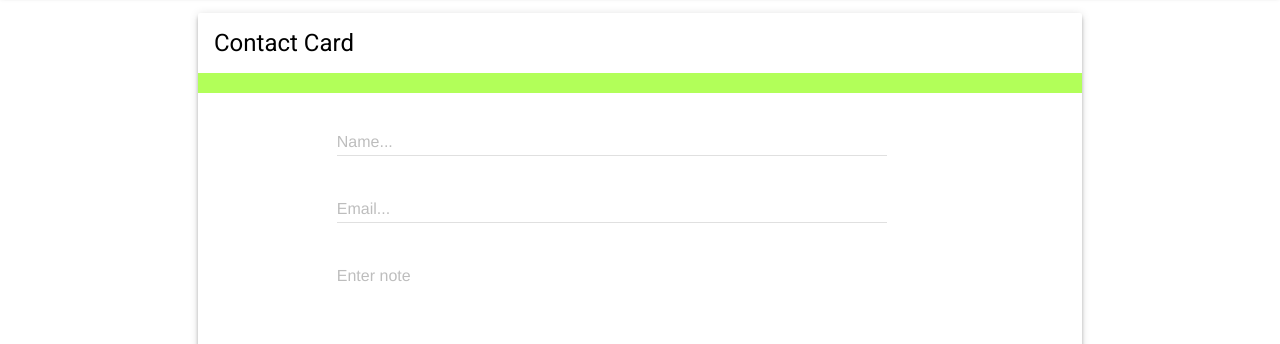
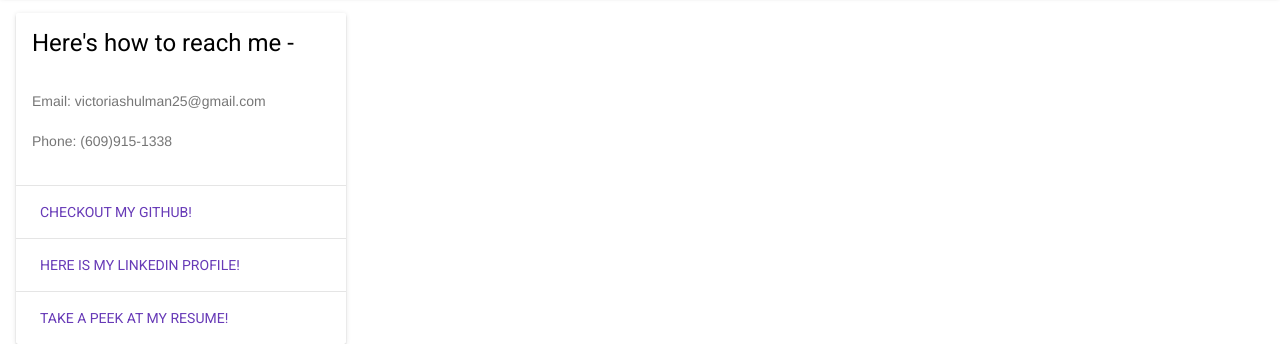
Before and after one commit to vshulman25/allaboutvick, a plain HTML site: page assets/contact.html in a window 1280 px wide. Shown: the part 456-800 px from the top of the page. Drawn offline with nearby package versions, Linux system fonts and the light colour scheme.

Commit message:
additonal files for portfilio with resume update

```diff
--- a/assets/contact.html
+++ b/assets/contact.html
@@ -46,49 +46,36 @@
                     </nav>
                 </div>
             </header>
-            <div class="mdl-layout__drawer">
-                <span class="mdl-layout__title"></span>
-                <nav class="mdl-navigation">
-                    <a class="mdl-navigation__link" href="../assets/about.html">About Me</a>
-                    <a class="mdl-navigation__link" href="../assets/index.html">Portfolio</a>
-                    <a class="mdl-navigation__link" href="../assets/contact.html">Contact Me</a>
-                </nav>
-            </div>
+
             <main class="mdl-layout__content">
-
-
-            <div class="mdl-grid portfolio-max-width portfolio-contact">
-                <div class="mdl-cell mdl-cell--12-col mdl-card mdl-shadow--4dp">
+                <div class="mdl-grid">
+                    <div class="mdl-cell mdl-cell--12-col graybox">
+                        <div class="demo-card-wide mdl-card mdl-shadow--2dp">
                             <div class="mdl-card__title">
-                        <h2 class="mdl-card__title-text">Contact Card</h2>
-                    </div>
-                    <div class="mdl-card__media">
-                        <img class="article-image" src=" images/contact-image.jpg" border="0" alt="">
+                                <h2 class="mdl-card__title-text">Here's how to reach me - </h2>
                             </div>
                             <div class="mdl-card__supporting-text">
-
-                        <form action="#" class="">
-                            <div class="mdl-textfield mdl-js-textfield mdl-textfield--floating-label">
-                                <input class="mdl-textfield__input" pattern="[A-Z,a-z, ]*" type="text" id="Name">
-                                <label class="mdl-textfield__label" for="Name">Name...</label>
-                                <span class="mdl-textfield__error">Letters and spaces only</span>
+                                <span class="F0E99"></span>
+                                <p> Email: victoriashulman25@gmail.com </p>
+                                <p> Phone: (609)915-1338</p>
                             </div>
-                            <div class="mdl-textfield mdl-js-textfield mdl-textfield--floating-label">
-                                <input class="mdl-textfield__input" type="text" id="Email">
-                                <label class="mdl-textfield__label" for="Email">Email...</label>
+                            <div class="mdl-card__actions mdl-card--border">
+                                <a class="mdl-button mdl-button--colored mdl-js-button mdl-js-ripple-effect"
+                                    href="https://github.com/vshulman25">
+                                    Checkout my GitHub!
+                                </a>
                             </div>
-                            <div class="mdl-textfield mdl-js-textfield mdl-textfield--floating-label">
-                                <textarea class="mdl-textfield__input" type="text" rows="5" id="note"></textarea>
-                                <label class="mdl-textfield__label" for="note">Enter note</label>
+                            <div class="mdl-card__actions mdl-card--border">
+                                <a class="mdl-button mdl-button--colored mdl-js-button mdl-js-ripple-effect"
+                                    href="https://www.linkedin.com/in/victoria-shulman-75a199a4/">
+                                    Here is my LinkedIn Profile!
+                                </a>
                             </div>
-                            <p>
-                                <button
-                                    class="mdl-button mdl-js-button mdl-button--raised mdl-js-ripple-effect mdl-button--accent"
-                                    type="submit">
-                                    Submit
-                                </button>
-                            </p>
-                        </form>
+                            <div class="mdl-card__actions mdl-card--border">
+                                <a class="mdl-button mdl-button--colored mdl-js-button mdl-js-ripple-effect"
+                                    href="../images/Victoria Shulman Resume.pdf">
+                                    Take a peek at my resume!
+                                </a>
                             </div>
                         </div>
                     </div>
```
Also changed, not shown: assets/about.html (+5 -30 lines), assets/index.html (+0 -9 lines), 2 other files. Lines whose indentation alone changed are shown as unchanged.
